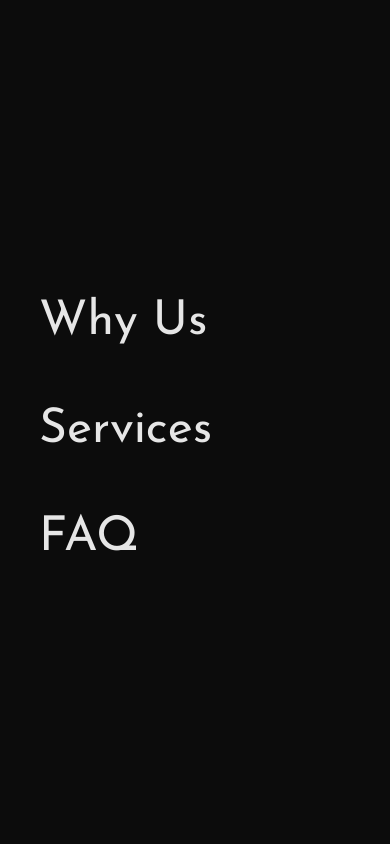
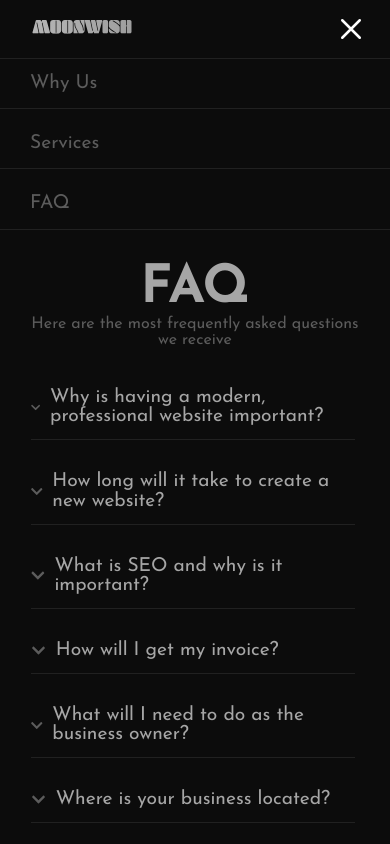
Before and after one commit to MoonWish-Studios/moonwish-site, a Next.js app: page /faq in a window 390 px wide. Both pictures are taken after a click on the icon 350 px from the left and 29 px from the top of the page. Shown: the top 844 px of the page. Built offline with nearby package versions, Linux system fonts and the light colour scheme.

Commit message:
updated navbar and mobile navbar

```diff
--- /dev/null
+++ b/app/(components)/CustomLink.tsx
@@ -0,0 +1,13 @@
+import Link from "next/link";
+
+export default function CustomLink({ href, children }: { href: string; children: string }) {
+  // const path = window.location.pathname;
+
+  return (
+    <li>
+      <Link className="next-link" href={href}>
+        {children}
+      </Link>
+    </li>
+  );
+}
--- a/app/(components)/MobileNavbar.tsx
+++ b/app/(components)/MobileNavbar.tsx
@@ -2,7 +2,7 @@
 import React from "react";
 import { RxHamburgerMenu } from "react-icons/rx";
 import { IoCloseOutline } from "react-icons/io5";
-
+import CustomLink from "./CustomLink";
 import { useState } from "react";
 
 export default function MobileNavbar() {
@@ -11,8 +11,8 @@ export default function MobileNavbar() {
   const hamburgerIcon = (
     <RxHamburgerMenu
       className="hamburgerIcon"
-            size="40px"
-            color="white"
+      size="28px"
+      color="var(--color-text-secondary)"
       onClick={() => setOpen(!open)}
     />
   );
@@ -26,6 +26,7 @@ export default function MobileNavbar() {
   );
 
   return (
+    <>
       <div className="mobileNav">
         <div>
           <a href="/" className="mobileLogo">
@@ -38,6 +39,7 @@ export default function MobileNavbar() {
           </a>
         </div>
         {open ? closeIcon : hamburgerIcon}
+      </div>
       {open && (
         <ul className="navItems">
           <CustomLink href="/">Why Us</CustomLink>
@@ -45,23 +47,6 @@ export default function MobileNavbar() {
           <CustomLink href="/faq">FAQ</CustomLink>
         </ul>
       )}
-        </div>
+    </>
   );
 }
-
-function CustomLink({
-    href,
-    children,
-    ...props
-}: {
-    href: string;
-    children: string;
-}) {
-    // const path = window.location.pathname;
-
-    return (
-        <li className={href ? "active" : ""}>
-            <a href={href}>{children}</a>
-        </li>
-    );
-}
--- a/app/(components)/Navbar.tsx
+++ b/app/(components)/Navbar.tsx
@@ -2,6 +2,7 @@
 import Image from "next/image";
 import Link from "next/link";
 import React from "react";
+import CustomLink from "./CustomLink";
 export default function Navbar() {
   return (
     <div className="nav">
@@ -33,15 +34,3 @@ export default function Navbar() {
     </div>
   );
 }
-
-function CustomLink({ href, children }: { href: string; children: string }) {
-  // const path = window.location.pathname;
-
-  return (
-    <li>
-      <Link className="next-link" href={href}>
-        {children}
-      </Link>
-    </li>
-  );
-}
--- a/styles/components/_navbar.scss
+++ b/styles/components/_navbar.scss
@@ -39,19 +39,19 @@ ul {
   position: relative;
 }
 
-.contact ul li a {
-  text-decoration: none;
-  color: #ffff;
-  font-size: 16px;
+.hamburgerIcon {
+  color: purple;
+  width: fit-content;
+  height: fit-content;
 }
-.contact ul li {
-  display: inline-block;
+.mobileNav {
+  display: none;
+  border-bottom: 1px solid var(--color-border-secondary);
 }
 
-.mobileNav {
+.navItems {
   display: none;
 }
-
 @media (max-width: 600px) {
   .nav {
     display: none;
@@ -60,44 +60,39 @@ ul {
     display: flex;
     align-items: center;
     height: 7vh;
+    padding: 10px 0;
     // background: var(--color-gradient-purple);
-    background: var(--color-background);
     transition: var(--transition-fast);
   }
   .mobileLogo {
     margin-left: 2em;
   }
-  .mobileNav .hamburgerIcon {
+
+  .hamburgerIcon {
     position: absolute;
     right: 5%;
     cursor: pointer;
   }
-  .navItems li a {
-    color: rgb(230, 230, 230);
-    text-decoration: none;
-    font-size: 3rem;
-  }
-  .navItems li a:hover {
-    color: white;
-  }
-
   .navItems {
     display: flex;
+    color: var(--color-text-navlink);
     flex-direction: column;
     justify-content: center;
+    gap: 10px;
 
-    position: fixed;
+    li {
+      padding: 15px 30px;
+      border-bottom: 1px solid var(--color-border-secondary);
+      font-size: var(--font-big);
+      width: 100vw;
+    }
     // position: absolute;
     // top: 6vh;
-    top: 0;
-    right: 0;
-    width: 100%;
-    height: 100vh;
-    background: var(--color-background);
-    padding: 10%;
-    line-height: 100px;
-    padding-bottom: 1em;
     transition: var(--transition-normal);
+
+    .active {
+      margin: 5px 0;
+    }
   }
 }
 // .logoImg {
```
Lines whose indentation alone changed are shown as unchanged.
